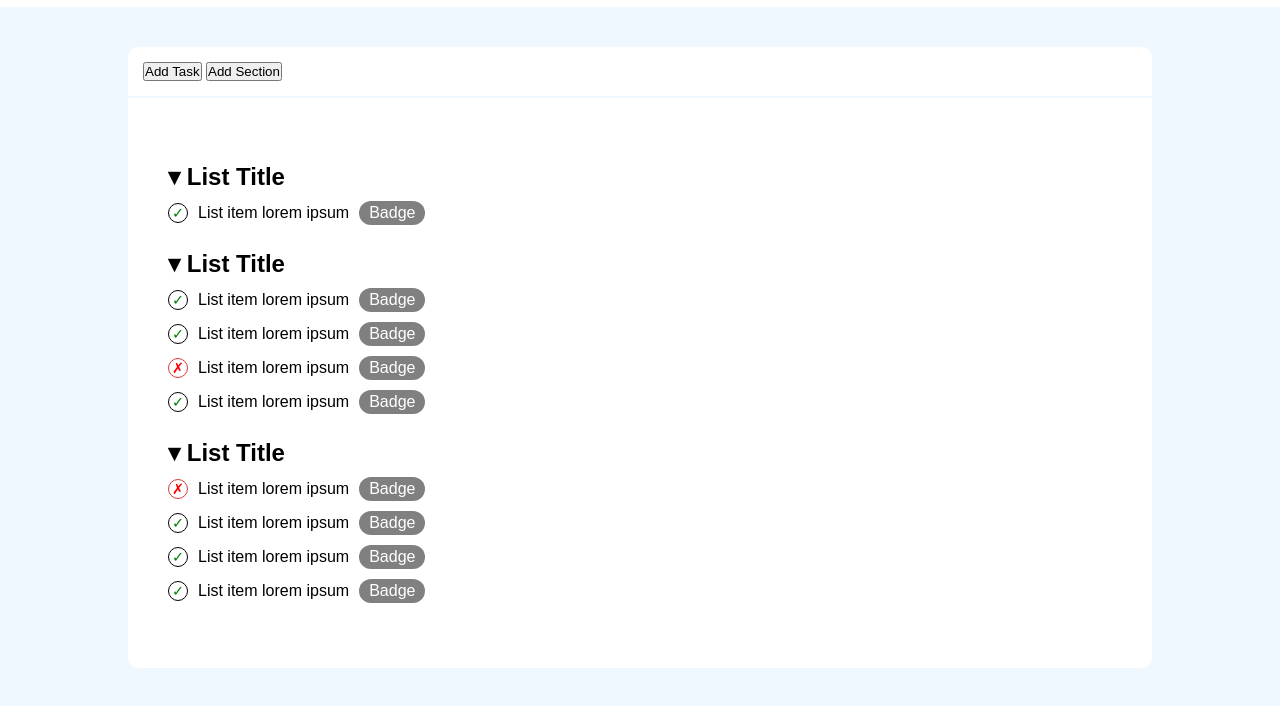
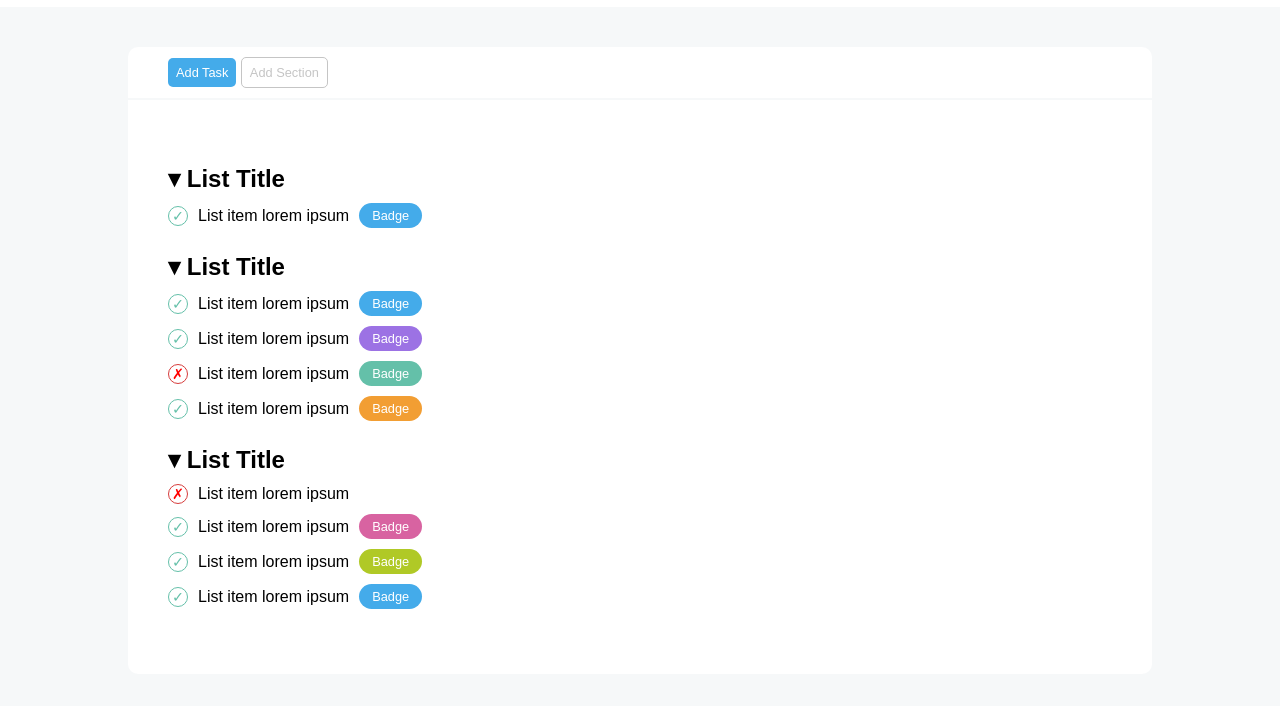
Before and after one commit to Hugocod/html-css-toboolist, a plain HTML site: page index.html in a window 1280 px wide. Shown: the part 84-790 px from the top of the page. Drawn offline with Linux system fonts and the light colour scheme.

Commit message:
all is done here

```diff
--- a/index.html
+++ b/index.html
@@ -17,96 +17,95 @@
     </header>
     <!--  / header-section -->
 
-    <!-- container -->
+    <!-- global container -->
     <div class="container">
+
       <!-- buttons-section -->
       <div class="buttons-container">
-        <button>Add Task</button>
-        <button>Add Section</button>
+        <button class="btn-1">Add Task</button>
+        <button class="btn-2">Add Section</button>
       </div>
       <!-- /buttons-section -->
 
+      <!-- list-section -->
+      <div class="list-container">
 
-      <div class="list-container">
           <div class="list">
+
+         <h2 class="list-title">&#9662; List Title</h2>
+
+            <div class="list-item">
+              <div class="check-mark">&#10003;</div>
+              <p>List item lorem ipsum</p>
+              <div class="badge badge-color-1">Badge</div>
+            </div>
+
+          </div>
+
+          <div class="list">
+
             <h2 class="list-title">&#9662; List Title</h2>
 
             <div class="list-item">
               <div class="check-mark">&#10003;</div>
               <p>List item lorem ipsum</p>
-              <div class="badge">Badge</div>
-            </div>
-
-            <!--    <div class="list-item">
-                <div class="uncheck-mark">&#x2717</div>
-                <p>List item lorem ipsum</p>
-                <div class="badge">Badge</div>
-              </div>
-               -->
-          </div>
-
-          <div class="list">
-            <h2 class="list-title">&#9662; List Title</h2>
-
-            <div class="list-item">
-              <div class="check-mark">&#10003;</div>
-              <p>List item lorem ipsum</p>
-              <div class="badge">Badge</div>
+              <div class="badge badge-color-1">Badge</div>
             </div>
 
             <div class="list-item">
                 <div class="check-mark">&#10003;</div>
                 <p>List item lorem ipsum</p>
-                <div class="badge">Badge</div>
+                <div class="badge badge-color-2">Badge</div>
               </div>
 
                <div class="list-item">
                 <div class="uncheck-mark">&#x2717</div>
                 <p>List item lorem ipsum</p>
-                <div class="badge">Badge</div>
+                <div class="badge badge-color-3">Badge</div>
               </div>
 
 
                <div class="list-item">
                 <div class="check-mark">&#10003;</div>
                 <p>List item lorem ipsum</p>
-                <div class="badge">Badge</div>
+                <div class="badge badge-color-4">Badge</div>
               </div>
+
           </div>
 
           <div class="list">
+
             <h2 class="list-title">&#9662; List Title</h2>
-
 
                <div class="list-item">
                 <div class="uncheck-mark">&#x2717</div>
                 <p>List item lorem ipsum</p>
-                <div class="badge">Badge</div>
               </div>
-
 
                <div class="list-item">
                 <div class="check-mark">&#10003;</div>
                 <p>List item lorem ipsum</p>
-                <div class="badge">Badge</div>
+                <div class="badge badge-color-5">Badge</div>
               </div>
 
               <div class="list-item">
                 <div class="check-mark">&#10003;</div>
                 <p>List item lorem ipsum</p>
-                <div class="badge">Badge</div>
+                <div class="badge badge-color-6">Badge</div>
               </div>
 
               <div class="list-item">
                 <div class="check-mark">&#10003;</div>
                 <p>List item lorem ipsum</p>
-                <div class="badge">Badge</div>
+                <div class="badge badge-color-1">Badge</div>
               </div>
+
           </div>
       </div>
+      <!-- / list-section -->
 
     </div>
+    <!-- / global container -->
 
-    <!-- / container -->
   </body>
 </html>
--- a/style.css
+++ b/style.css
@@ -1,13 +1,27 @@
+/* general style */
+
 * {
   margin: 0;
   padding: 0;
   box-sizing: border-box;
 }
 
+button {
+  background: none;
+  color: inherit;
+  border: none;
+  padding: 0;
+  font: inherit;
+  cursor: pointer;
+  outline: inherit;
+}
+
 body {
-  background-color: aliceblue;
+  background-color: #f6f8f9;
   font-family: sans-serif;
 }
+
+/* general style */
 
 /* header-section */
 
@@ -43,9 +57,25 @@ header {
 /* buttons container */
 
 .buttons-container {
-  padding: 15px;
+  padding: 10px 40px;
 
-  border-bottom: 2px solid aliceblue;
+  border-bottom: 2px solid #f6f8f9;
+}
+
+.btn-1 {
+  padding: 7px 8px;
+  background-color: #44abea;
+  color: white;
+  font-size: 0.8rem;
+  border-radius: 5px;
+}
+
+.btn-2 {
+  padding: 7px 8px;
+  color: rgb(197, 197, 197);
+  font-size: 0.8rem;
+  border-radius: 5px;
+  border: 1px solid rgb(197, 197, 197);
 }
 
 /*/ buttons container */
@@ -82,9 +112,9 @@ header {
   justify-content: center;
 
   border-radius: 50%;
-  border: 1.5px solid rgb(0, 0, 0);
+  border: 1.5px solid #64c0a9;
 
-  color: green;
+  color: #64c0a9;
   font-size: 0.9rem;
 }
 
@@ -105,30 +135,33 @@ header {
 
 .badge {
   display: inline-block;
-  padding: 3px 10px;
+  padding: 5px 13px;
   border-radius: 20px;
   background-color: gray;
+
   color: white;
+  font-size: 0.8rem;
 }
 
 /* badge colors */
 .badge-color-1 {
-  background-color: azure;
+  background-color: #44abea;
 }
 .badge-color-2 {
-  background-color: azure;
+  background-color: #9c72e4;
 }
 .badge-color-3 {
-  background-color: azure;
+  background-color: #64c0a9;
 }
 .badge-color-4 {
-  background-color: azure;
+  background-color: #f29e33;
 }
 .badge-color-5 {
-  background-color: azure;
+  background-color: #d863a1;
 }
 .badge-color-6 {
-  background-color: azure;
+  background-color: #b0c926;
 }
+/* / badge colors */
 
 /* / list-section */
```
